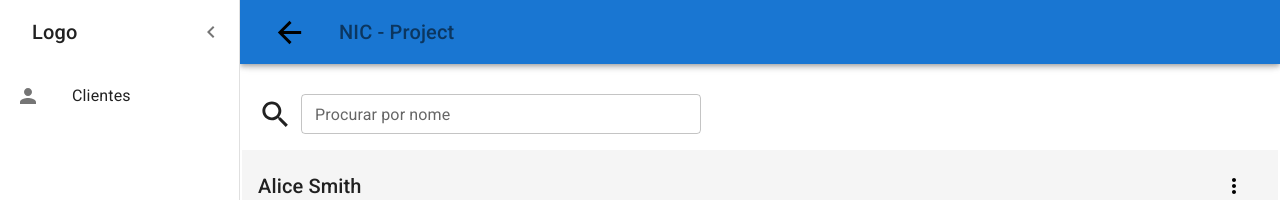
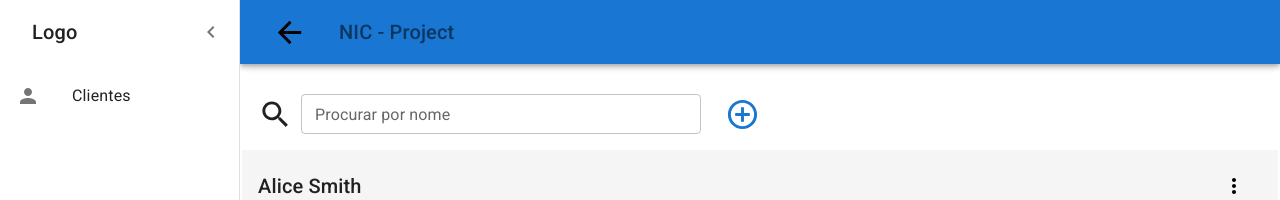
Before and after one commit to ricardoareiaslinhares/nic-project, a React (Vite) app: page /clients in a window 1280 px wide. Shown: the top 200 px of the page. Built offline with nearby package versions, Linux system fonts and the light colour scheme; data requests are answered from the project's data file.

Commit message:
change SearchBar to ContentMenu that has the SearchBar

```diff
--- a/src/pages/clients/components/RenderClientsList.tsx
+++ b/src/pages/clients/components/RenderClientsList.tsx
@@ -7,7 +7,7 @@ import { useCallback, useState } from "react";
 import Client from "../../../entities/client";
 import ListItemButtonCustom from "../../../components/List/ListItemButtonCustom";
 import SearchBar from "../../../components/SearchBar";
-
+import ContentMenu from "../../../components/ContentMenu";
 
 type Props = {
   items: Client[];
@@ -32,21 +32,22 @@ const RenderClientsList = ({
     setSelectedItemId(id);
   }, []);
 
-
   const [filteredData, setFilteredData] = useState<Client[]>(items);
 
   const handleFilteredData = useCallback((input: string) => {
     if (input) {
-    const newData = items.filter((item) => item.name.toLowerCase().includes(input.toLowerCase()));
+      const newData = items.filter((item) =>
+        item.name.toLowerCase().includes(input.toLowerCase())
+      );
       setFilteredData(newData);
     } else {
-    setFilteredData(items)
+      setFilteredData(items);
     }
   }, []);
   return (
     <>
       {items.length === 0 && <Typography>Sem clientes adicionados</Typography>}
-        <SearchBar handleFilteredData={handleFilteredData}/>
+      <ContentMenu handleFilteredData={handleFilteredData} />
       {filteredData.map((item: Client) => (
         <ListItemButtonCustom
           key={item.id}
```
Lines whose indentation alone changed are shown as unchanged.
